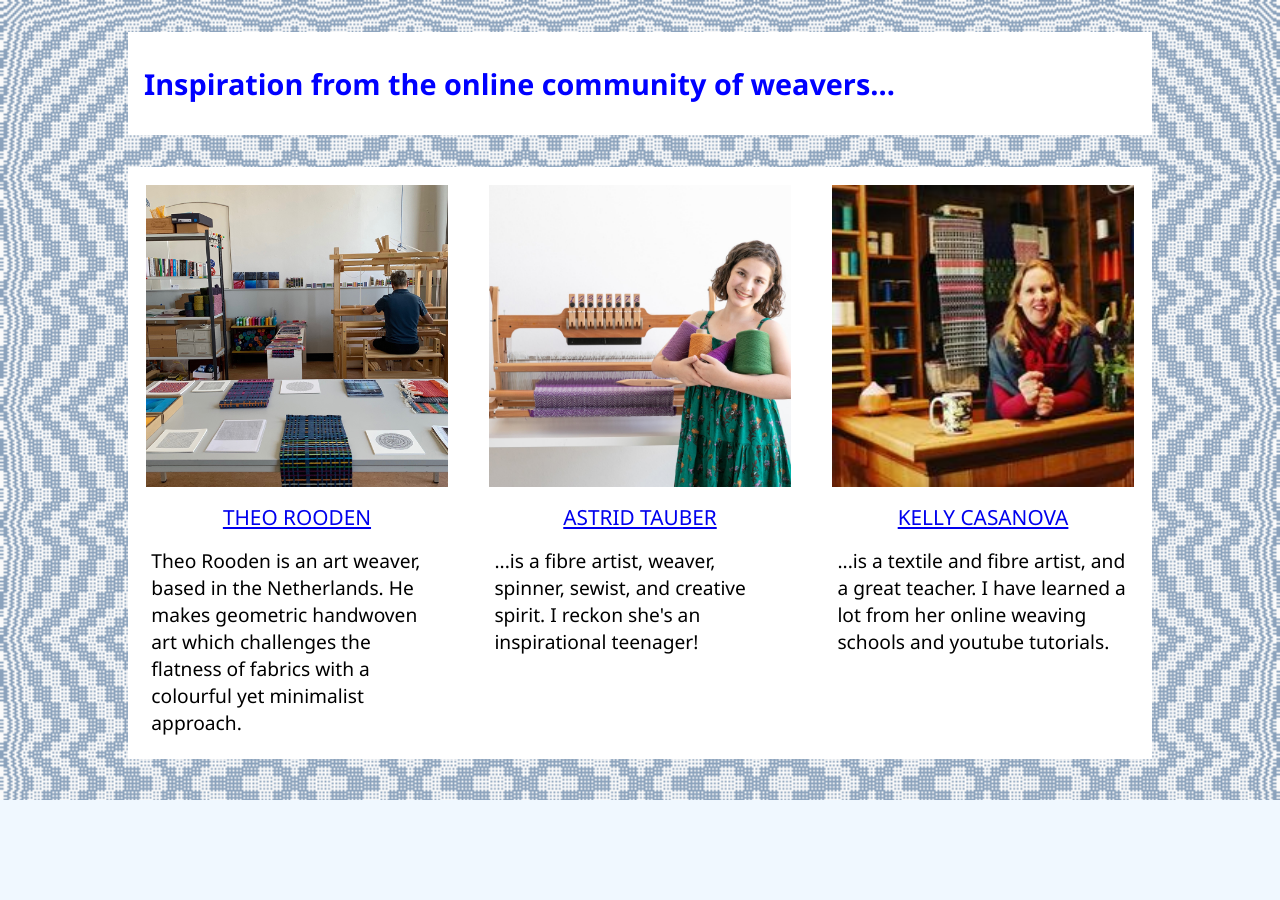
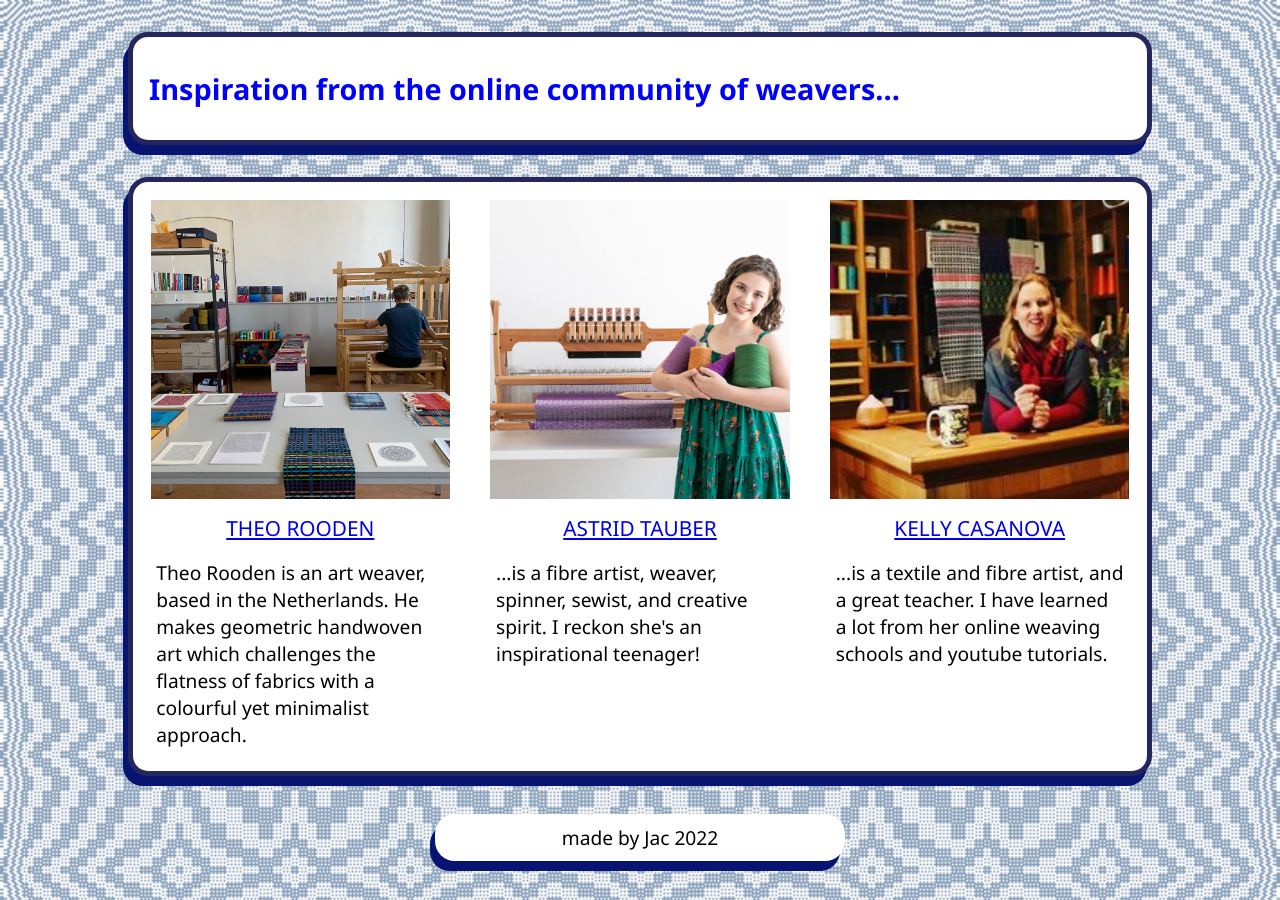
Before and after one commit to Jacamy/pre-Academy-work, a plain HTML site: page weaving-inspiration/index.html in a window 1280 px wide. Before the commit the page ends 800 px from the top, so only its background shows below. Drawn offline with Linux system fonts and the light colour scheme.

Commit message:
tweak files

```diff
--- a/weaving-inspiration/index.html
+++ b/weaving-inspiration/index.html
@@ -1,5 +1,6 @@
 <!DOCTYPE html>
 <html>
+
 <head>
   <meta charset="utf-8">
   <meta name="viewport" content="width=device-width, initial-scale=1, shrink-to-fit=no">
@@ -17,7 +18,7 @@
   <div class="pictures">
 
     <div class="weaver">
-            <img id = "tr" src = "theo.jpg" alt="image of Theo Rooden weaver sitting at a floor loom working
+      <img id="tr" src="theo.jpg" alt="image of Theo Rooden weaver sitting at a floor loom working
              on a multi-coloured warp" width=100%>
       <div class="link">
         <a href="http://www.theorooden.nl/" target=blank>THEO ROODEN</a>
@@ -27,7 +28,7 @@
     </div>
 
     <div class="weaver">
-          <img id="at" src = "astrid.jpg" alt="" width=100%>
+      <img id="at" src="astrid.jpg" alt="" width=100%>
       <div class="link">
         <a href="https://www.instagram.com/eweniqueastrid/" target=blank>ASTRID TAUBER</a>
       </div>
@@ -36,7 +37,7 @@
     </div>
 
     <div class="weaver">
-            <img id = "kc" src = "kelly.jpg" alt=""width=100%>
+      <img id="kc" src="kelly.jpg" alt="" width=100%>
       <div class="link">
         <a href="https://kellycasanovaweavinglessons.com/" target=blank>KELLY CASANOVA</a>
       </div>
@@ -48,23 +49,9 @@
 
   </div>
 
-    <!--    <div class="politician">
-            <img id = "ac" src = "alex.jpg" alt="" onclick="jacr()">
-            <p class="caption">INSERT NAME</p>
-        </div>
+</body>
+<footer>
+  made by Jac 2022
+</footer>
 
-        <div class="politician">
-            <img id ="rw" src = "robin.jpg" alt="" onclick="jacr()">
-            <p class="caption">INSERT NAME</p>
-        </div>
-
-        <div class="politician">
-            <img id ="lt" src = "laura.jpg" alt="" onclick="jacr()">
-            <p class="caption">INSERT NAME</p>
-      </div> -->
-
-
-      <div>
-      </div>
-  </body>
 </html>
--- a/weaving-inspiration/style.css
+++ b/weaving-inspiration/style.css
@@ -1,5 +1,5 @@
 * {
-  font-family:'Segoe UI', Tahoma, Geneva, Verdana, sans-serif;
+  font-family: 'Segoe UI', Tahoma, Geneva, Verdana, sans-serif;
   box-sizing: border-box;
 }
 
@@ -7,12 +7,13 @@ body {
   background-image: url("draft.jpg");
   background-repeat: no-repeat, repeat;
   background-size: cover;
+
 }
 
 h3 {
-    font-weight : bold;
-    font-size: 1.8em;
-    color: blue;
+  font-weight: bold;
+  font-size: 1.8em;
+  color: blue;
 }
 
 .title {
@@ -20,12 +21,15 @@ h3 {
   text-align: left;
   padding: .2em 1em;
   margin: 2em 0;
+  border-radius: 20px;
+  box-shadow: -5px 10px #081472;
+  border: 5px solid rgb(38, 38, 95);
 }
 
 body {
   width: 80%;
   margin: auto;
-  background-color:aliceblue;
+  background-color: aliceblue;
 }
 
 .pictures {
@@ -35,6 +39,9 @@ body {
   justify-content: space-between;
   margin: auto;
   background-color: white;
+  border: 5px solid rgb(38, 38, 95);
+  border-radius: 20px;
+  box-shadow: -5px 10px #081472;
 }
 
 .info {
@@ -46,8 +53,8 @@ body {
 }
 
 .weaver {
-    padding: 1.1em;
-    width: 33%;
+  padding: 1.1em;
+  width: 33%;
 }
 
 .link {
@@ -55,3 +62,17 @@ body {
   padding: .5em;
   font-size: 1.3em;
 }
+
+footer {
+  text-align: center;
+  background-color: white;
+  padding: 10px;
+  width: 40%;
+  margin: auto;
+  margin-top: 2em;
+  margin-bottom: 2em;
+  font-size: 1.2em;
+  border-radius: 20px;
+  box-shadow: -5px 10px #081472;
+
+}
```
Lines whose indentation alone changed are shown as unchanged.
